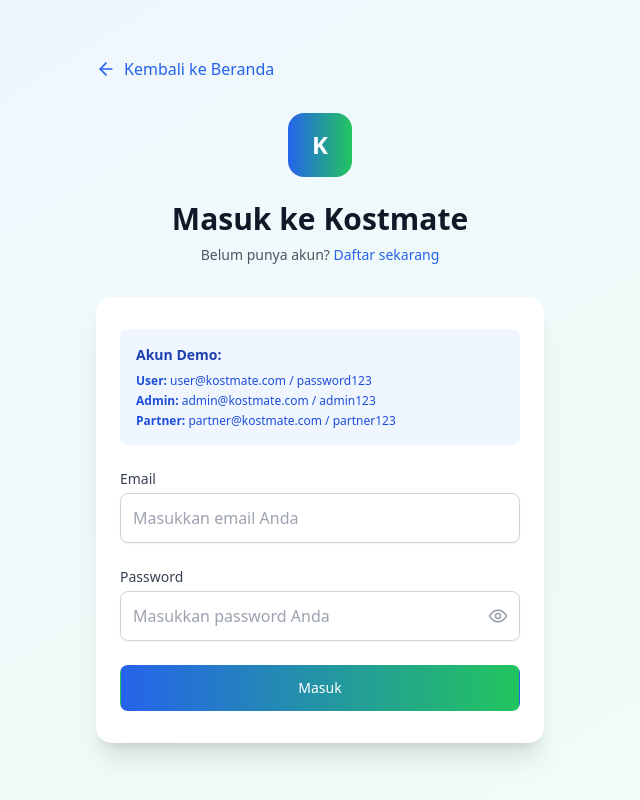
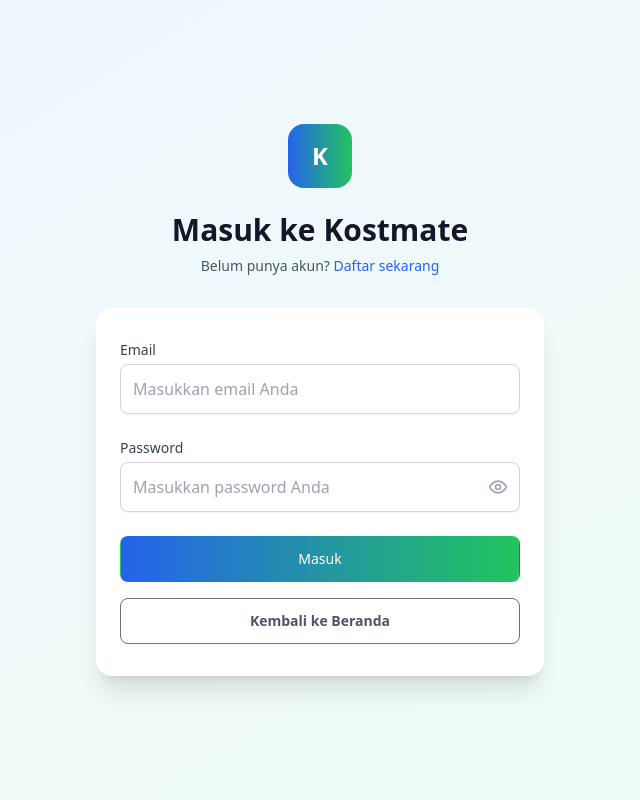
Before and after one commit to AditNovadianto/kostmate, a React (Vite) app: page /login in a window 1280 px wide. Shown: the whole page, without its empty margins (320-960 px from the left). Built offline with nearby package versions, Linux system fonts and the light colour scheme.

Commit message:
improvement ui and fix error problem

```diff
--- a/src/pages/LoginPage.tsx
+++ b/src/pages/LoginPage.tsx
@@ -1,7 +1,7 @@
 import React, { useState } from 'react';
 import { useNavigate, Link } from 'react-router-dom';
 import { useAuth } from '../context/AuthContext';
-import { Eye, EyeOff, ArrowLeft } from 'lucide-react';
+import { Eye, EyeOff } from 'lucide-react';
 
 const LoginPage: React.FC = () => {
   const navigate = useNavigate();
@@ -56,22 +56,16 @@
     <div className="min-h-screen bg-gradient-to-br from-blue-50 to-green-50 flex items-center justify-center py-12 px-4 sm:px-6 lg:px-8">
       <div className="max-w-md w-full space-y-8">
         <div>
-          <button
-            onClick={() => navigate('/')}
-            className="flex items-center text-blue-600 hover:text-blue-700 mb-8"
-          >
-            <ArrowLeft className="w-5 h-5 mr-2" />
-            Kembali ke Beranda
-          </button>
-
           <div className="flex justify-center">
             <div className="w-16 h-16 bg-gradient-to-r from-blue-600 to-green-500 rounded-2xl flex items-center justify-center">
               <span className="text-white font-bold text-2xl">K</span>
             </div>
           </div>
+
           <h2 className="mt-6 text-center text-3xl font-bold text-gray-900">
             Masuk ke Kostmate
           </h2>
+
           <p className="mt-2 text-center text-sm text-gray-600">
             Belum punya akun?{' '}
             <Link to="/register" className="font-medium text-blue-600 hover:text-blue-500">
@@ -81,16 +75,6 @@
         </div>
 
         <div className="bg-white py-8 px-6 shadow-xl rounded-2xl">
-          {/* Demo Accounts Info */}
-          <div className="mb-6 p-4 bg-blue-50 rounded-lg">
-            <h3 className="text-sm font-semibold text-blue-800 mb-2">Akun Demo:</h3>
-            <div className="text-xs text-blue-700 space-y-1">
-              <div><strong>User:</strong> user@kostmate.com / password123</div>
-              <div><strong>Admin:</strong> admin@kostmate.com / admin123</div>
-              <div><strong>Partner:</strong> partner@kostmate.com / partner123</div>
-            </div>
-          </div>
-
           <form className="space-y-6" onSubmit={handleSubmit}>
             {error && (
               <div className="bg-red-50 border border-red-200 text-red-700 px-4 py-3 rounded-lg">
@@ -102,6 +86,7 @@
               <label htmlFor="email" className="block text-sm font-medium text-gray-700">
                 Email
               </label>
+
               <input
                 id="email"
                 name="email"
@@ -118,6 +103,7 @@
               <label htmlFor="password" className="block text-sm font-medium text-gray-700">
                 Password
               </label>
+
               <div className="mt-1 relative">
                 <input
                   id="password"
@@ -129,6 +115,7 @@
                   className="block w-full px-3 py-3 pr-10 border border-gray-300 rounded-lg shadow-sm placeholder-gray-400 focus:outline-none focus:ring-blue-500 focus:border-blue-500"
                   placeholder="Masukkan password Anda"
                 />
+
                 <button
                   type="button"
                   className="absolute inset-y-0 right-0 pr-3 flex items-center"
@@ -151,6 +138,10 @@
               >
                 {loading ? 'Memproses...' : 'Masuk'}
               </button>
+
+              <button onClick={() => navigate("/")} className="mt-4 w-full border border-gray-500 px-5 py-3 rounded-lg font-semibold text-sm text-gray-600 hover:text-gray-800">
+                Kembali ke Beranda
+              </button>
             </div>
           </form>
         </div>
--- a/src/pages/RegisterPage.tsx
+++ b/src/pages/RegisterPage.tsx
@@ -1,7 +1,7 @@
 import React, { useState } from 'react';
 import { useNavigate, Link } from 'react-router-dom';
 import { useAuth } from '../context/AuthContext';
-import { Eye, EyeOff, ArrowLeft } from 'lucide-react';
+import { Eye, EyeOff } from 'lucide-react';
 
 const RegisterPage: React.FC = () => {
   const navigate = useNavigate();
@@ -68,22 +68,16 @@
     <div className="min-h-screen bg-gradient-to-br from-blue-50 to-green-50 flex items-center justify-center py-12 px-4 sm:px-6 lg:px-8">
       <div className="max-w-md w-full space-y-8">
         <div>
-          <button
-            onClick={() => navigate('/')}
-            className="flex items-center text-blue-600 hover:text-blue-700 mb-8"
-          >
-            <ArrowLeft className="w-5 h-5 mr-2" />
-            Kembali ke Beranda
-          </button>
-
           <div className="flex justify-center">
             <div className="w-16 h-16 bg-gradient-to-r from-blue-600 to-green-500 rounded-2xl flex items-center justify-center">
               <span className="text-white font-bold text-2xl">K</span>
             </div>
           </div>
+
           <h2 className="mt-6 text-center text-3xl font-bold text-gray-900">
             Daftar ke Kostmate
           </h2>
+
           <p className="mt-2 text-center text-sm text-gray-600">
             Sudah punya akun?{' '}
             <Link to="/login" className="font-medium text-blue-600 hover:text-blue-500">
@@ -104,6 +98,7 @@
               <label htmlFor="name" className="block text-sm font-medium text-gray-700">
                 Nama Lengkap
               </label>
+
               <input
                 id="name"
                 name="name"
@@ -120,6 +115,7 @@
               <label htmlFor="email" className="block text-sm font-medium text-gray-700">
                 Email
               </label>
+
               <input
                 id="email"
                 name="email"
@@ -136,6 +132,7 @@
               <label htmlFor="phone" className="block text-sm font-medium text-gray-700">
                 Nomor Telepon
               </label>
+
               <input
                 id="phone"
                 name="phone"
@@ -152,6 +149,7 @@
               <label htmlFor="address" className="block text-sm font-medium text-gray-700">
                 Alamat Kos
               </label>
+
               <textarea
                 id="address"
                 name="address"
@@ -168,6 +166,7 @@
               <label htmlFor="password" className="block text-sm font-medium text-gray-700">
                 Password
               </label>
+
               <div className="mt-1 relative">
                 <input
                   id="password"
@@ -179,6 +178,7 @@
                   className="block w-full px-3 py-3 pr-10 border border-gray-300 rounded-lg shadow-sm placeholder-gray-400 focus:outline-none focus:ring-blue-500 focus:border-blue-500"
                   placeholder="Masukkan password (min. 6 karakter)"
                 />
+
                 <button
                   type="button"
                   className="absolute inset-y-0 right-0 pr-3 flex items-center"
@@ -197,6 +197,7 @@
               <label htmlFor="confirmPassword" className="block text-sm font-medium text-gray-700">
                 Konfirmasi Password
               </label>
+
               <div className="mt-1 relative">
                 <input
                   id="confirmPassword"
@@ -208,6 +209,7 @@
                   className="block w-full px-3 py-3 pr-10 border border-gray-300 rounded-lg shadow-sm placeholder-gray-400 focus:outline-none focus:ring-blue-500 focus:border-blue-500"
                   placeholder="Ulangi password"
                 />
+
                 <button
                   type="button"
                   className="absolute inset-y-0 right-0 pr-3 flex items-center"
@@ -230,6 +232,10 @@
               >
                 {loading ? 'Memproses...' : 'Daftar Sekarang'}
               </button>
+
+              <button onClick={() => navigate("/")} className="mt-4 w-full border border-gray-500 px-5 py-3 rounded-lg font-semibold text-sm text-gray-600 hover:text-gray-800">
+                Kembali ke Beranda
+              </button>
             </div>
           </form>
         </div>
--- a/src/pages/ServiceBookingPage.tsx
+++ b/src/pages/ServiceBookingPage.tsx
@@ -2,7 +2,7 @@
 import { useNavigate } from 'react-router-dom';
 import { useAuth } from '../context/AuthContext';
 import { useOrder } from '../context/OrderContext';
-import { ArrowLeft, Calendar, Clock, MapPin, CreditCard } from 'lucide-react';
+import { ArrowLeft, Calendar, Clock, MapPin } from 'lucide-react';
 
 const ServiceBookingPage: React.FC = () => {
   const navigate = useNavigate();
@@ -114,11 +114,10 @@
                     {services.map((service) => (
                       <label
                         key={service.id}
-                        className={`relative flex cursor-pointer rounded-lg border p-4 focus:outline-none ${
-                          formData.service === service.id
-                            ? 'border-blue-600 ring-2 ring-blue-600 bg-blue-50'
-                            : 'border-gray-300 hover:border-gray-400'
-                        }`}
+                        className={`relative flex cursor-pointer rounded-lg border p-4 focus:outline-none ${formData.service === service.id
+                          ? 'border-blue-600 ring-2 ring-blue-600 bg-blue-50'
+                          : 'border-gray-300 hover:border-gray-400'
+                          }`}
                       >
                         <input
                           type="radio"
@@ -294,7 +293,7 @@
                   </div>
 
                   {/* Payment Info */}
-                  <div className="pt-4 border-t border-gray-200">
+                  {/* <div className="pt-4 border-t border-gray-200">
                     <div className="flex items-center space-x-2 text-sm text-gray-600 mb-2">
                       <CreditCard className="w-4 h-4" />
                       <span>Pembayaran</span>
@@ -307,7 +306,7 @@
                         Setelah menekan "Pesan Sekarang", status pembayaran akan otomatis berubah menjadi "Dibayar" untuk demo.
                       </p>
                     </div>
-                  </div>
+                  </div> */}
                 </div>
               ) : (
                 <p className="text-gray-500 text-center py-8">
```
Also changed, not shown: src/pages/LandingPage.tsx (+42 -4 lines).
